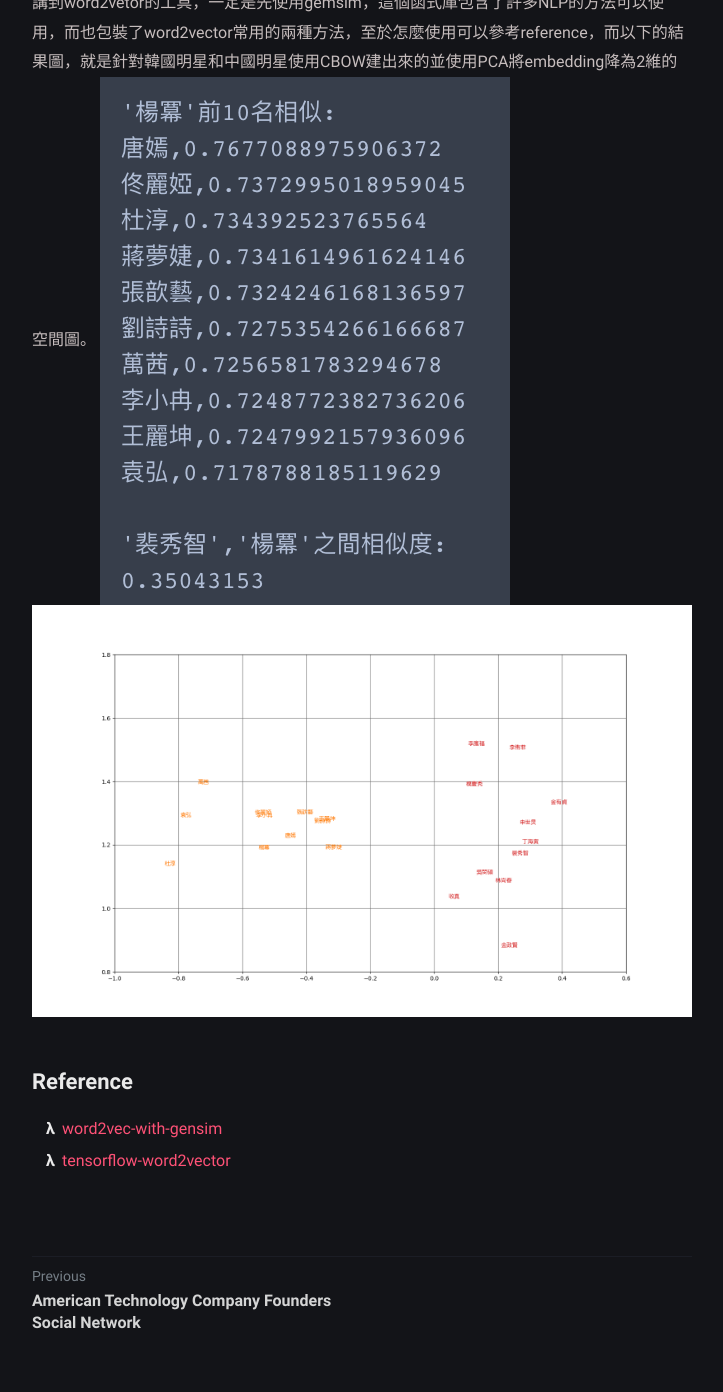
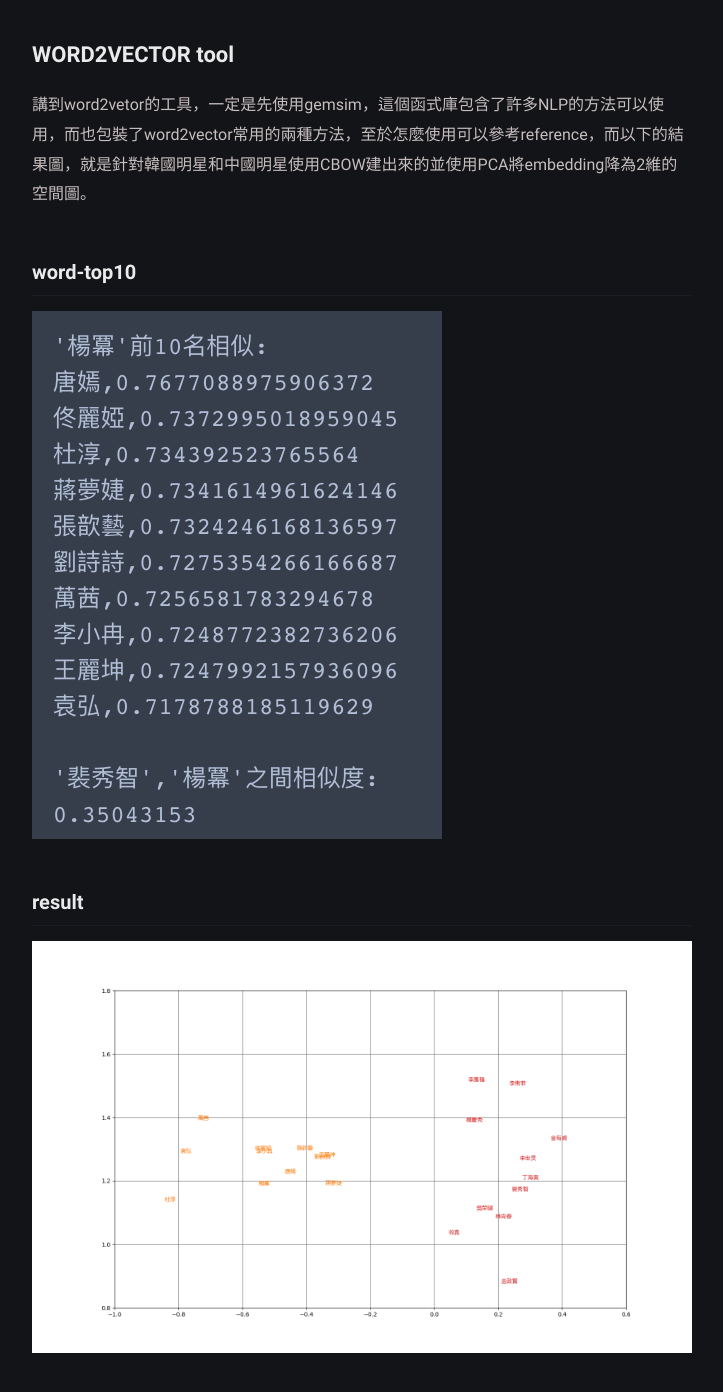
Before and after one commit to ekko771/ekko771.github.io, a Jekyll site: the page built from _posts/Word2Vector/2020-10-07-word2Vector.md, in a window 1280 px wide and 1400 px high, scrolled down 4612 px. Shown: the top 1392 px of the window, without its empty margins (278-1001 px from the left). Built offline with Jekyll 4.4.1, drawn with Linux system fonts in a browser that asks for light colours.

Commit message:
update word2vetor.md

````diff
--- a/_posts/Word2Vector/2020-10-07-word2Vector.md
+++ b/_posts/Word2Vector/2020-10-07-word2Vector.md
@@ -55,6 +55,7 @@ X = [0, 1, 0, 1, 1, 1, 1, 1, 0, 0, ]
 CBOW類神經網路的結構就是:
 
 ![](https://raw.githubusercontent.com/ekko771/ekko771.github.io/master/_posts/Word2Vector/cbow.png)
+
 最終的輸出層的尺寸1 * 10 =（1 * 10）*（10 * m）*（m * 10）
 m為隱藏層的大小
 實際輸出就是根據輸入X以及兩個參數矩陣w和b計算後輸入到softmax函數所得的結果：
@@ -83,18 +84,23 @@ J(θ) = (y1-0)*(y1-0) +  (y2-0)*(y2-0) +  (y3-0)*(y3-0) +  (y4-0)*(y4-0) +  (y5-
 裴秀智 =  [w41, w42... w4m]
 ```
 理解CBOW後，而Skip-gram模型就非常簡單了，CBOW模型是用詞的前後幾個詞來預測這個詞，而Skip-gram模型則是用一個詞來預測他周圍的詞則架構圖為下。
+
 ![](https://raw.githubusercontent.com/ekko771/ekko771.github.io/master/_posts/Word2Vector/skip-gram.png)
 
 圖還是跟CBOW畫的那個圖相似的，只不過輸入X不是那幾個詞的向量和了，而是“裴秀智”對應的向量。簡單來講Skip-gram 是利用中心詞來預測上下文，假定「裴秀智」為模型的輸入，則輸出為固定 window 長度3的上下文詞彙，如「明天 」、「在 」、「首爾」、「和」、「我」、「拍攝」。
 
-skip-gram input samples:
+### skip-gram input samples:
 ![skip-gram input samples](https://raw.githubusercontent.com/ekko771/ekko771.github.io/master/_posts/Word2Vector/skip-gram-training-samples.png)
 
 
 ## WORD2VECTOR tool
 
 講到word2vetor的工具，一定是先使用gemsim，這個函式庫包含了許多NLP的方法可以使用，而也包裝了word2vector常用的兩種方法，至於怎麼使用可以參考reference，而以下的結果圖，就是針對韓國明星和中國明星使用CBOW建出來的並使用PCA將embedding降為2維的空間圖。
+
+### word-top10
 ![word-top10](https://raw.githubusercontent.com/ekko771/ekko771.github.io/master/_posts/Word2Vector/gensim_word2vector_result.png)
+
+### result
 ![中國明星VS韓國明星](https://raw.githubusercontent.com/ekko771/ekko771.github.io/master/_posts/Word2Vector/word2vector.png)
 
 ## Reference
````
